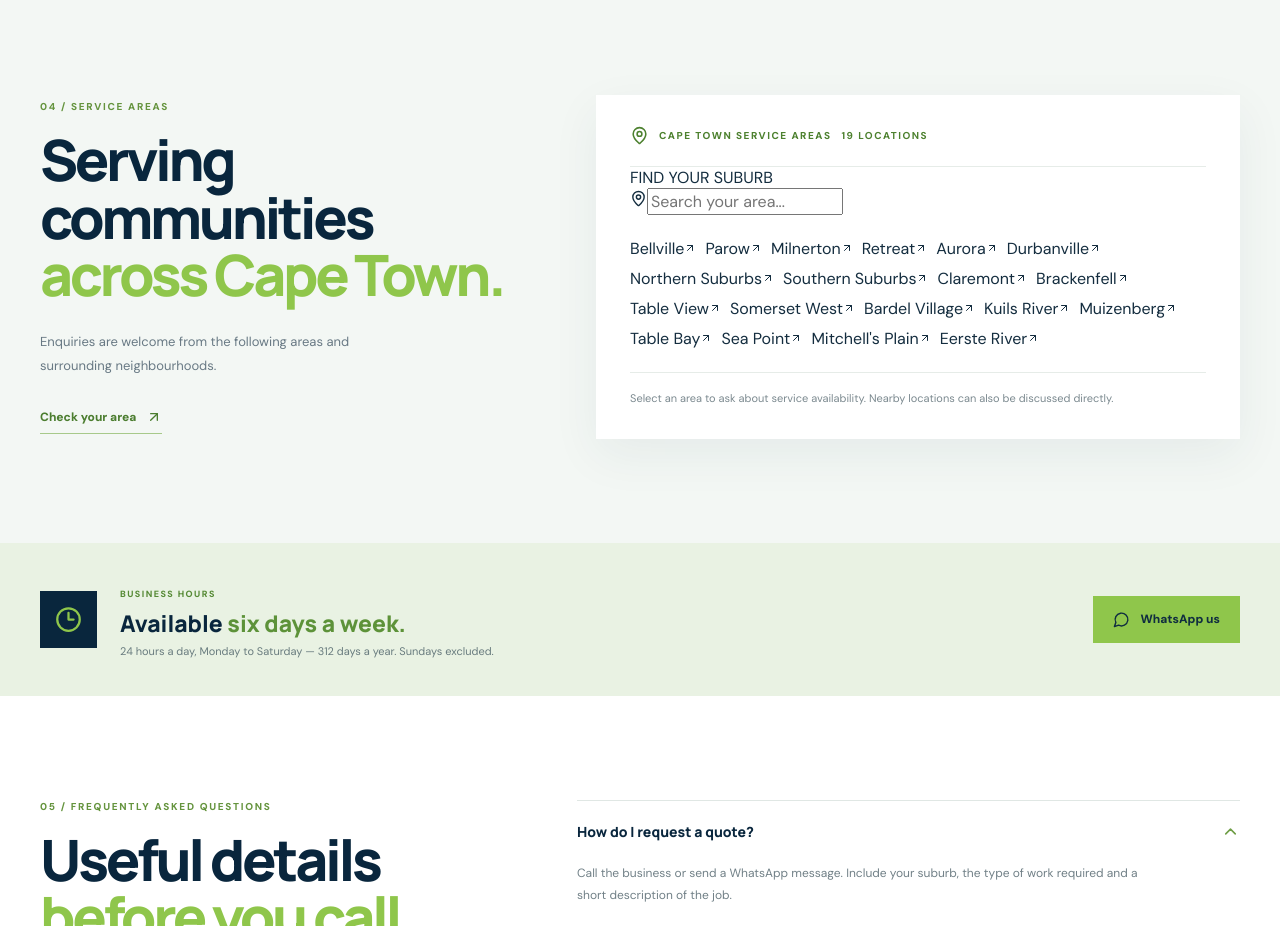
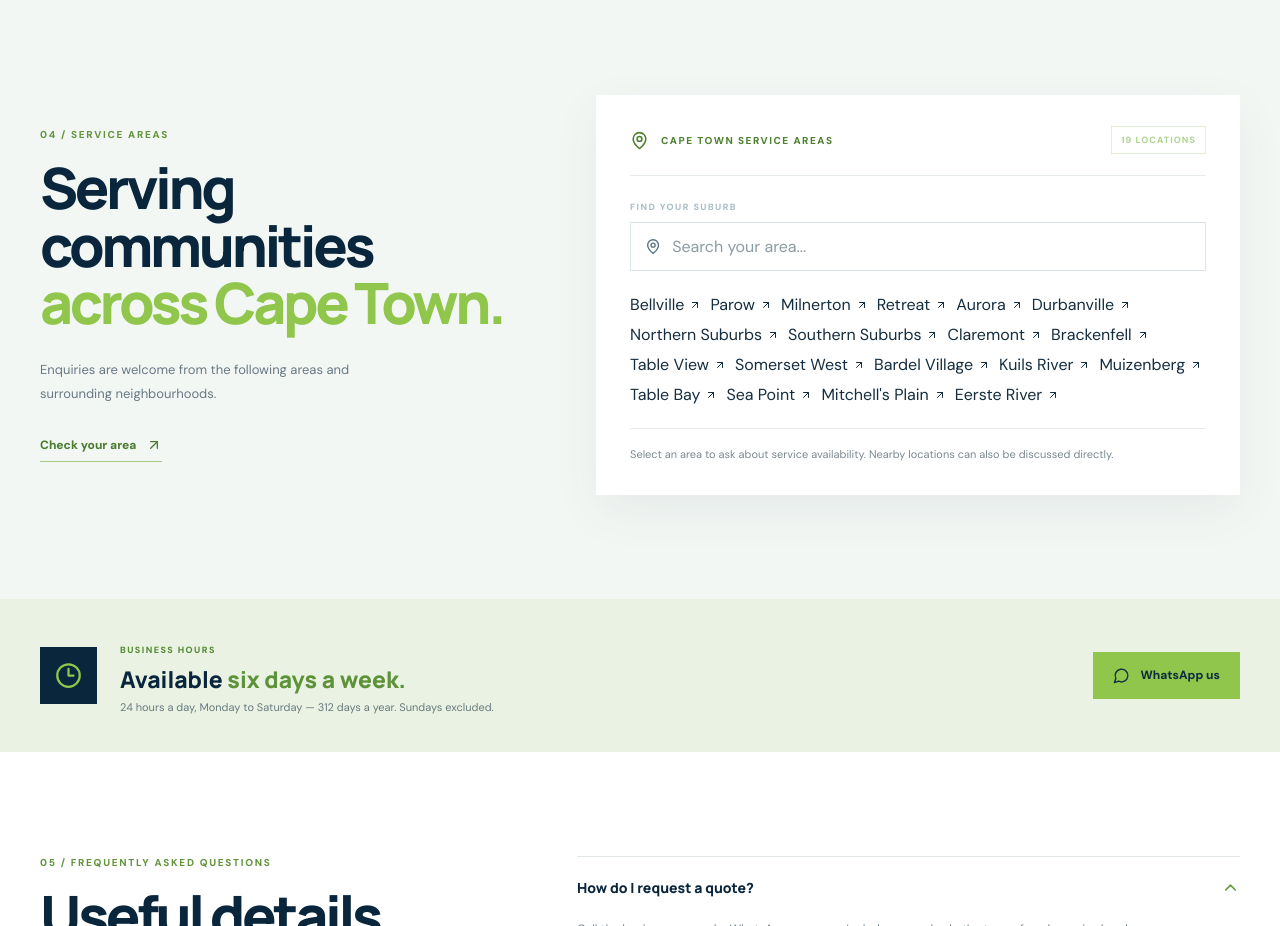
Before and after one commit to nick-lab43/innovative-artisans, a React (Vite) app: page / in a window 1280 px wide. Shown: the part 4760-5686 px from the top of the page. Built offline with nearby package versions, Linux system fonts and the light colour scheme.

Commit message:
Style interactive service area search panel

```diff
--- a/src/index.css
+++ b/src/index.css
@@ -73,3 +73,16 @@
 .contact-form input,.contact-form select,.contact-form textarea{width:100%;min-width:0}
 .contact-form textarea{resize:vertical;min-height:110px}
 @media(max-width:520px){.form-two-col{grid-template-columns:1fr;gap:0}}
+
+/* Searchable service-area explorer */
+.area-panel-head{display:flex;align-items:center;gap:12px;flex-wrap:wrap}
+.area-panel-head b{margin-left:auto;font-size:9px;letter-spacing:.12em;color:#a8d48c;border:1px solid rgba(168,212,140,.35);padding:7px 9px}
+.area-search-label{display:block;margin:25px 0 9px;color:#aabdc7;font-size:9px;font-weight:800;letter-spacing:.16em}
+.area-search{display:flex;align-items:center;gap:11px;background:#fff;padding:0 14px;min-height:49px;border:1px solid #dce6e9;color:#56717e}
+.area-search input{width:100%;min-width:0;border:0!important;outline:none!important;background:transparent!important;color:#092e45!important;padding:12px 0!important;font:500 13px inherit!important;box-shadow:none!important}
+.area-search input::placeholder{color:#8b9ba2}
+.area-search button{border:0;background:transparent;color:#637c88;padding:6px;cursor:pointer}
+.area-tags a{display:inline-flex;align-items:center;gap:5px;text-decoration:none}
+.area-tags a:hover{background:#8fc64b;color:#09263d}
+.area-empty{color:#d9e5e9;font-size:12px;padding:15px 0}
+@media(max-width:600px){.area-panel-head b{margin-left:0}}
```
